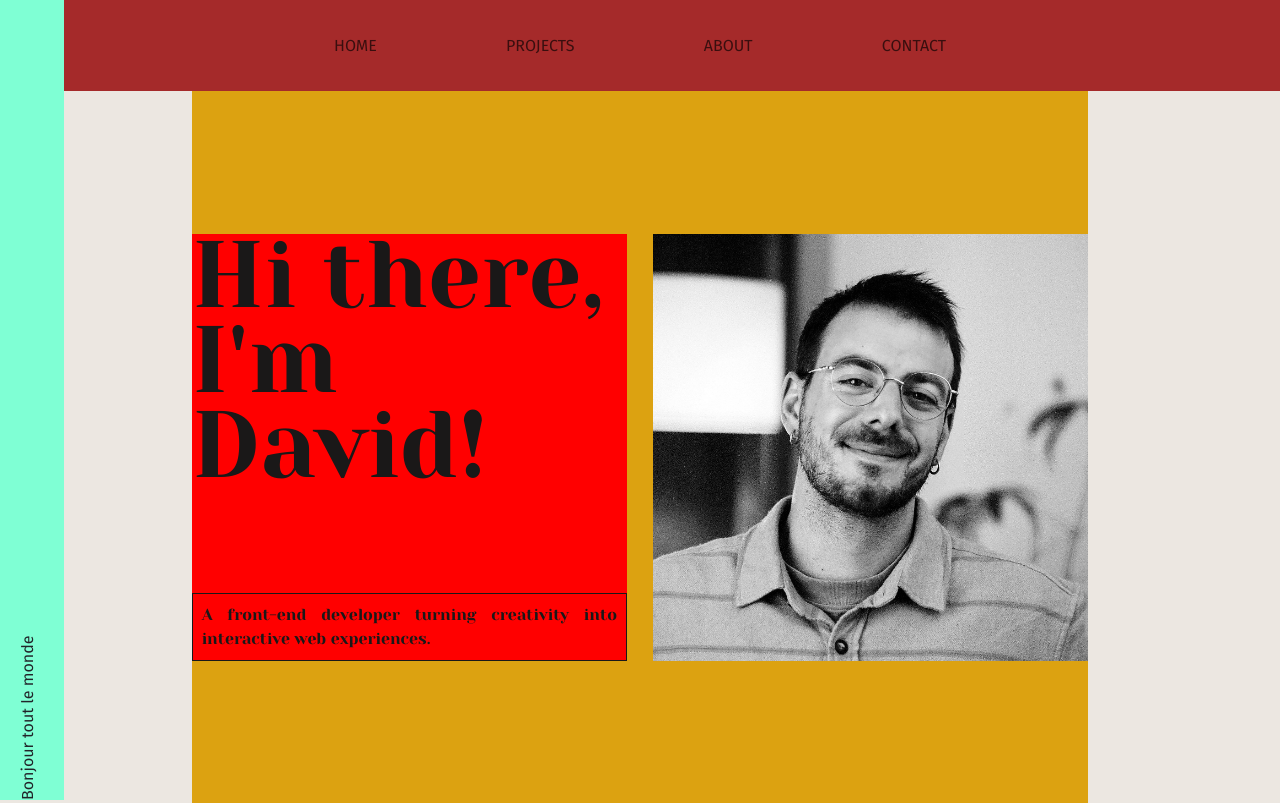
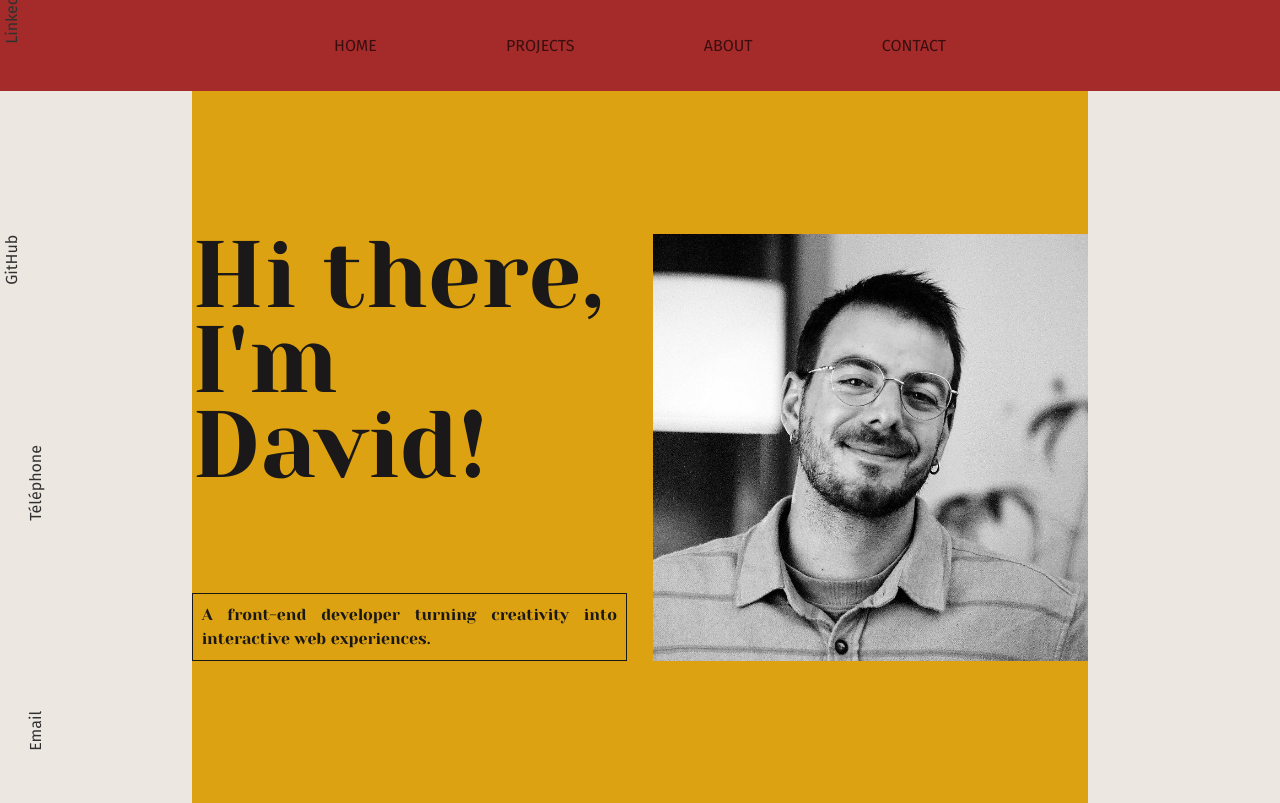
Before and after one commit to DavidCazalCollados/portfolio_2025, a React (Create React App) app: page / in a window 1280 px wide. Built offline with nearby package versions, Linux system fonts and the light colour scheme; a web font is replaced by a local one.

Commit message:
framer motion implemented. Trying to move sidebar

```diff
--- a/package.json
+++ b/package.json
@@ -4,6 +4,7 @@
   "private": true,
   "dependencies": {
     "cra-template": "1.2.0",
+    "motion": "^11.15.0",
     "react": "^19.0.0",
     "react-dom": "^19.0.0",
     "react-router-dom": "^7.1.1",
--- a/src/assets/home.css
+++ b/src/assets/home.css
@@ -15,7 +15,7 @@
 
 
 .home-left {
-  background-color: red;
+  /* background-color: red; */
   display: flex;
   flex-direction: column;
   font-family: 'Yeseva One', serif;
--- a/src/assets/sidebar.css
+++ b/src/assets/sidebar.css
@@ -2,9 +2,26 @@
   top: 0;
   height: 100%;
   width: 5%;
-  background-color: aquamarine;
+  /* background-color: aquamarine; */
   writing-mode: vertical-rl;
   transform: rotate(180deg);
   /* text-align: center; */
   position: absolute;
+  overflow: hidden;
+  white-space: nowrap;
 }
+
+.scrolling-wrapper {
+  text-decoration: none;
+}
+
+.scrolling-text {
+  height: 100%;
+  display: flex;
+  justify-content: space-between;
+}
+
+.scroll-item {
+  text-decoration: none;
+  color: var(--font-color);
+}
--- a/src/components/navbar.js
+++ b/src/components/navbar.js
@@ -5,11 +5,11 @@ import { Link } from 'react-router-dom';
 class Navbar extends React.Component {
   render() {
     return (
-        <div class="topnav">
-          <nav class="navbar margin-nav navbar-expand-lg">
-            <div class="container-fluid">
-              <div class="collapse navbar-collapse centered-nav" id="navbarNavAltMarkup">
-                <div class="navbar-nav disposition">
+        <div className="topnav">
+          <nav className="navbar margin-nav navbar-expand-lg">
+            <div className="container-fluid">
+              <div className="collapse navbar-collapse centered-nav" id="navbarNavAltMarkup">
+                <div className="navbar-nav disposition">
                   <Link className="nav-link" to="/">HOME</Link>
                   <Link className="nav-link" to="/projects">PROJECTS</Link>
                   <Link className="nav-link" to="/about">ABOUT</Link>
--- a/src/components/sidebar.js
+++ b/src/components/sidebar.js
@@ -1,12 +1,75 @@
 import React from "react";
 import '../assets/sidebar.css'
+import { motion } from "motion/react"
 
 
 class Sidebar extends React.Component {
   render() {
+    const info = [
+      { label: 'GitHub', url: 'https://github.com/DavidCazalCollados' },
+      { label: 'LinkedIn', url: 'www.linkedin.com/in/david-cazal' },
+      { label: 'Email', url: 'mailto:da.cazal95@gmail.com' },
+      { label: 'Téléphone', url: 'tel:+14388892467' }
+    ];
     return (
-      <div class="leftnav">
-        <p>Bonjour tout le monde</p>
+      <div className="leftnav">
+        <motion.div
+        className="scrolling-wrapper"
+        animate={{ y: ['-100%', '200%'] }}
+        transition={{
+          duration: 10,
+          repeat: Infinity,
+          ease: 'linear',
+        }}
+        >
+          <div className="scrolling-text">
+            {info.map((item, index) => (
+                <a className="scroll-item" key={index} href={item.url} target="_blank" rel="noopener noreferrer">{item.label}</a>
+            ))}
+          </div>
+        </motion.div>
+
+        <motion.div
+        className="scrolling-wrapper"
+        animate={{ y: ['-100%', '200%'] }}
+        transition={{
+          duration: 10,
+          repeat: Infinity,
+          ease: 'linear',
+          delay: 4,
+        }}
+        >
+          <div className="scrolling-text">
+            {info.map((item, index) => (
+                <a className="scroll-item" key={index} href={item.url} target="_blank" rel="noopener noreferrer">{item.label}</a>
+            ))}
+          </div>
+        </motion.div>
+        {/* <motion.div
+          className="scrolling-wrapper"
+          animate={{ y: ['-100%', '100%'] }}
+          transition={{
+            duration: info.length,
+            repeat: Infinity,
+            ease: 'linear',
+          }}
+        >
+          <div className="scrolling-text">
+          {info.map((item, index) => (
+            <span key={index} className="scroll-item">
+              <a href={item.url} target="_blank" rel="noopener noreferrer">{item.label}</a>
+            </span>
+          ))}
+          </div>
+
+          <div className="scrolling-text">
+          {info.map((item, index) => (
+            <span key={index} className="scroll-item">
+              <a href={item.url} target="_blank" rel="noopener noreferrer">{item.label}</a>
+            </span>
+          ))}
+          </div>
+        </motion.div> */}
       </div>
     )
   }
--- a/src/index.css
+++ b/src/index.css
@@ -2,6 +2,7 @@
 
 :root {
   --background-color: #ece7e1;
+  --font-color: #303030;
 }
 
 body {
@@ -12,6 +13,7 @@ body {
   -moz-osx-font-smoothing: grayscale;
   background-color: var(--background-color);
   height: 100%;
+  color: var(--font-color);
 }
 
 code {
--- a/src/pages/Contact.js
+++ b/src/pages/Contact.js
@@ -3,7 +3,7 @@ import "../assets/contact.css"
 
 function Contact() {
   return (
-    <div class="contact-style">
+    <div className="contact-style">
       Welcome to the Contact Page
     </div>
   );
--- a/src/pages/Home.js
+++ b/src/pages/Home.js
@@ -3,22 +3,22 @@ import "../assets/home.css"
 
 function Home() {
   return (
-    <div class="home-disposition">
-      <div class="home-left">
-        <div class="presentation">
+    <div className="home-disposition">
+      <div className="home-left">
+        <div className="presentation">
           <p>
             Hi there, I'm David!
           </p>
         </div>
-        <div class="separation"></div>
-        <div class="presentation-content">
+        <div className="separation"></div>
+        <div className="presentation-content">
           <p>
             A front-end developer turning creativity into interactive web experiences.
           </p>
         </div>
       </div>
-      <div class="home-right">
-        <div class="pic"></div>
+      <div className="home-right">
+        <div className="pic"></div>
       </div>
     </div>
   );
```
Also changed, not shown: 1 other file (tests, documents, lock files or other folders).
